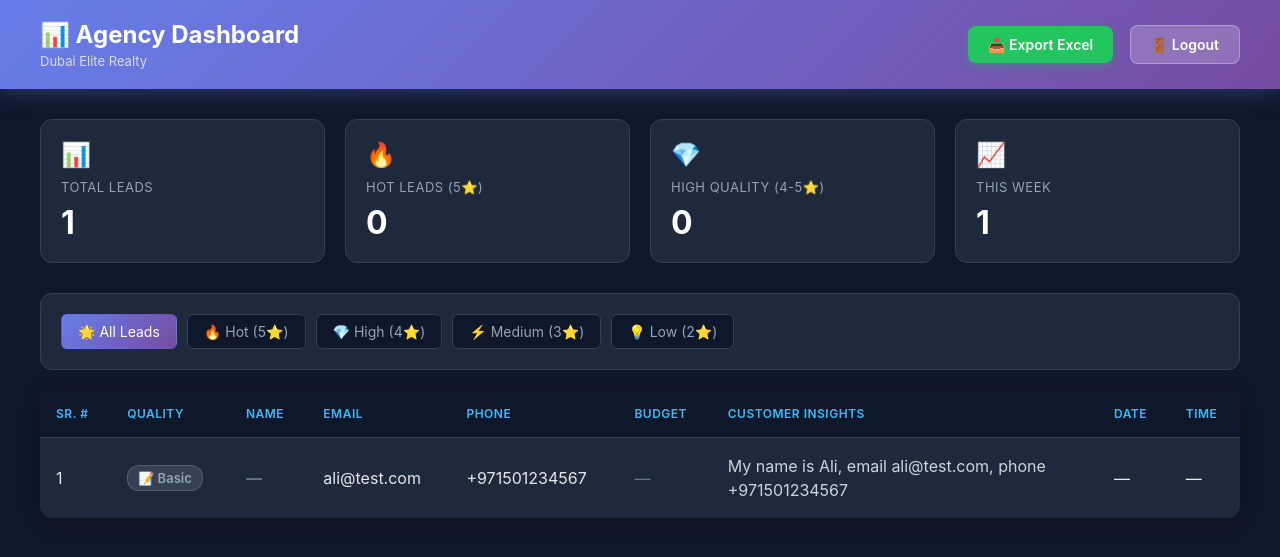
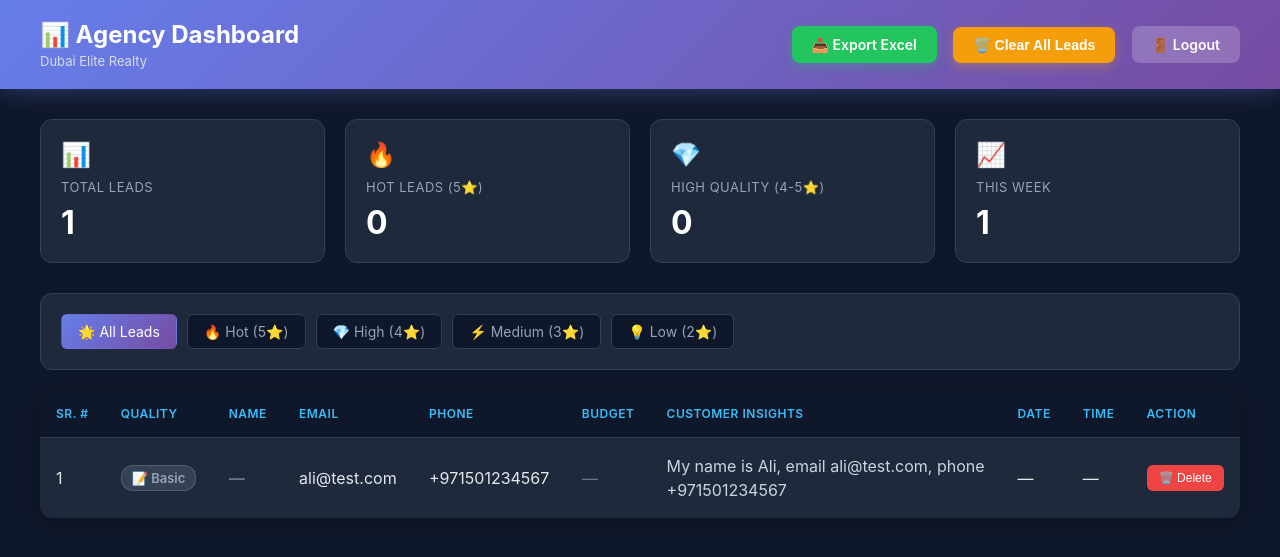
Before and after one commit to Luxury-Leads-AI/Luxury-Leads-AI, a Flask app: template templates/admin.html in a window 1280 px wide. Shown: the top 557 px of the page. Run offline with Flask 3, Linux system fonts and the light colour scheme; the template is opened without the code that fills it: values that come from a table or form of the project are taken from there, others are empty; some libraries are stand-ins or nearby versions.

Commit message:
Add delete functionality to admin dashboard

```diff
--- a/templates/admin.html
+++ b/templates/admin.html
@@ -37,7 +37,7 @@
       margin-top: 4px;
     }
 
-    .actions a {
+    .actions a, .actions button {
       text-decoration: none;
       padding: 10px 20px;
       border-radius: 8px;
@@ -46,9 +46,11 @@
       font-weight: 600;
       transition: transform 0.2s, box-shadow 0.2s;
       display: inline-block;
+      border: none;
+      cursor: pointer;
     }
 
-    .actions a:hover {
+    .actions a:hover, .actions button:hover {
       transform: translateY(-2px);
     }
 
@@ -60,6 +62,16 @@
 
     .export-btn:hover {
       box-shadow: 0 6px 16px rgba(34, 197, 94, 0.4);
+    }
+
+    .clear-all-btn {
+      background: #f59e0b;
+      color: white;
+      box-shadow: 0 4px 12px rgba(245, 158, 11, 0.3);
+    }
+
+    .clear-all-btn:hover {
+      box-shadow: 0 6px 16px rgba(245, 158, 11, 0.4);
     }
 
     .logout-btn {
@@ -275,6 +287,26 @@
       color: #22c55e;
     }
 
+    .btn-delete {
+      background: #ef4444;
+      color: white;
+      border: none;
+      padding: 6px 12px;
+      border-radius: 6px;
+      font-size: 12px;
+      cursor: pointer;
+      transition: all 0.2s;
+    }
+
+    .btn-delete:hover {
+      background: #dc2626;
+      transform: scale(1.05);
+    }
+
+    .actions-cell {
+      text-align: center;
+    }
+
     @media (max-width: 768px) {
       .container {
         padding: 20px;
@@ -307,6 +339,9 @@
 
   <div class="actions">
     <a href="/export/{{ agency.id }}" class="export-btn">📥 Export Excel</a>
+    {% if leads %}
+    <button onclick="clearAllLeads()" class="clear-all-btn">🗑️ Clear All Leads</button>
+    {% endif %}
     <a href="/owner-login" class="logout-btn">🚪 Logout</a>
   </div>
 </div>
@@ -364,12 +399,13 @@
         <th>Customer Insights</th>
         <th>Date</th>
         <th>Time</th>
+        <th>Action</th>
       </tr>
     </thead>
     <tbody>
 {% if leads %}
   {% for lead in leads %}
-  <tr class="lead-row" data-quality="{{ lead.intent_score or 1 }}">
+  <tr class="lead-row" data-quality="{{ lead.intent_score or 1 }}" id="lead-{{ lead.id }}">
     <td>
       {% if lead.intent_score == 5 %}
         <span class="hot-lead-indicator"></span>
@@ -403,11 +439,14 @@
     </td>
     <td>{% if lead.created_at %}{{ lead.created_at.strftime('%Y-%m-%d') }}{% else %}—{% endif %}</td>
     <td>{% if lead.created_at %}{{ lead.created_at.strftime('%H:%M') }}{% else %}—{% endif %}</td>
+    <td class="actions-cell">
+      <button class="btn-delete" onclick="deleteLead({{ lead.id }})">🗑️ Delete</button>
+    </td>
   </tr>
   {% endfor %}
 {% else %}
   <tr>
-    <td colspan="9" class="empty">
+    <td colspan="10" class="empty">
       <div class="empty-icon">📭</div>
       <div style="font-size: 18px; margin-bottom: 8px; font-weight: 600;">No Leads Yet</div>
       <div style="font-size: 14px; color: #64748b;">
@@ -425,6 +464,79 @@
 </div>
 
 <script>
+// Delete single lead
+async function deleteLead(leadId) {
+  if (!confirm('⚠️ Are you sure you want to delete this lead?\n\nThis action cannot be undone.')) {
+    return;
+  }
+
+  try {
+    const response = await fetch(`/delete-lead/${leadId}`, {
+      method: 'DELETE'
+    });
+
+    if (response.ok) {
+      // Remove row from table with animation
+      const row = document.getElementById(`lead-${leadId}`);
+      row.style.opacity = '0';
+      row.style.transform = 'translateX(-20px)';
+      setTimeout(() => {
+        row.remove();
+
+        // Check if table is now empty
+        const remainingRows = document.querySelectorAll('.lead-row');
+        if (remainingRows.length === 0) {
+          location.reload();
+        }
+      }, 300);
+
+      // Update stats
+      updateStats();
+    } else {
+      alert('❌ Failed to delete lead. Please try again.');
+    }
+  } catch (error) {
+    alert('❌ Network error. Please check your connection.');
+  }
+}
+
+// Clear all leads
+async function clearAllLeads() {
+  if (!confirm('⚠️ WARNING: Delete ALL leads?\n\nThis will permanently delete all leads from your dashboard.\n\nAre you absolutely sure?')) {
+    return;
+  }
+
+  if (!confirm('⚠️ FINAL CONFIRMATION\n\nThis action CANNOT be undone!\n\nClick OK to proceed with deletion.')) {
+    return;
+  }
+
+  const agencyId = new URLSearchParams(window.location.search).get('agency_id');
+
+  try {
+    const response = await fetch(`/clear-all-leads/${agencyId}`, {
+      method: 'DELETE'
+    });
+
+    if (response.ok) {
+      alert('✅ All leads have been deleted successfully!');
+      location.reload();
+    } else {
+      alert('❌ Failed to delete leads. Please try again.');
+    }
+  } catch (error) {
+    alert('❌ Network error. Please check your connection.');
+  }
+}
+
+// Update stats after deletion
+function updateStats() {
+  const remainingRows = document.querySelectorAll('.lead-row');
+  const totalLeads = remainingRows.length;
+
+  // Update total leads counter
+  document.querySelector('.stat-value').textContent = totalLeads;
+}
+
 // Filter leads by quality
 function filterLeads(quality) {
   const rows = document.querySelectorAll('.lead-row');
@@ -452,7 +564,7 @@ function filterLeads(quality) {
   if (visibleRows.length === 0 && quality !== 'all') {
     const emptyRow = document.createElement('tr');
     emptyRow.innerHTML = `
-      <td colspan="9" class="empty">
+      <td colspan="10" class="empty">
         <div class="empty-icon">🔍</div>
         <div style="font-size: 16px;">No leads found with this quality filter</div>
       </td>
@@ -465,10 +577,13 @@ function filterLeads(quality) {
   }
 }
 
-// Auto-refresh every 30 seconds to show new leads
-setInterval(() => {
-  location.reload();
-}, 30000);
+// Add smooth transitions
+document.addEventListener('DOMContentLoaded', () => {
+  const rows = document.querySelectorAll('.lead-row');
+  rows.forEach(row => {
+    row.style.transition = 'opacity 0.3s, transform 0.3s';
+  });
+});
 </script>
 
 </body>
```
